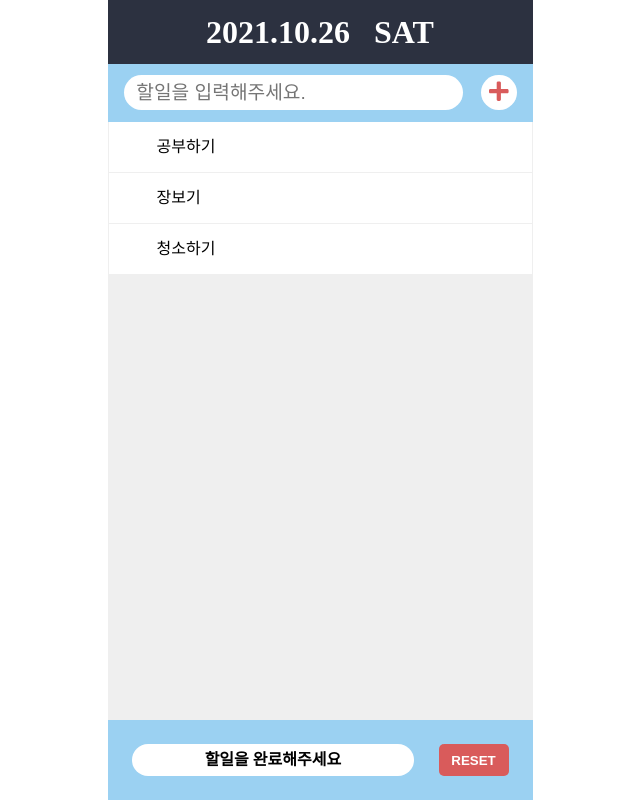
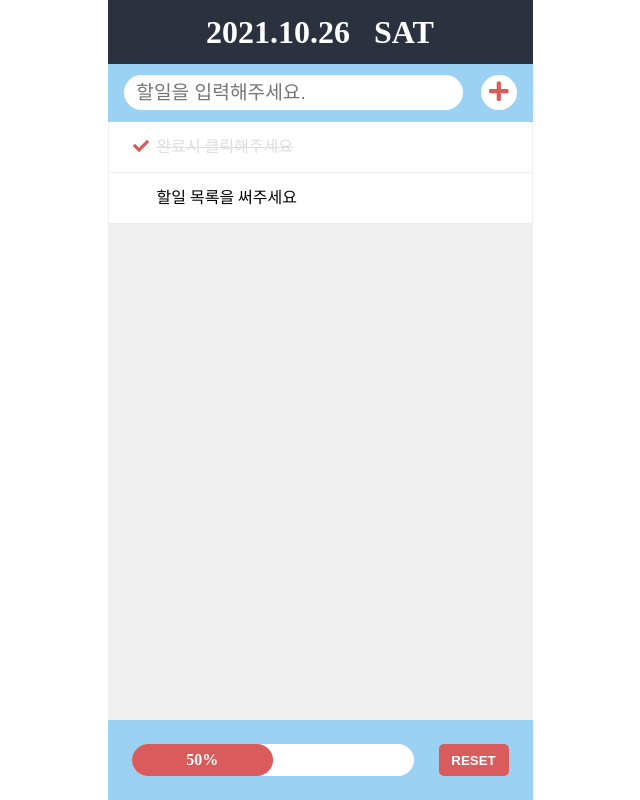
Before and after one commit to NamgyungKim/Todo-list-2021, a React (Create React App) app: page / in a window 1280 px wide. Shown: the whole page, without its empty margins (320-960 px from the left). Built offline with nearby package versions, Linux system fonts and the light colour scheme.

Commit message:
console.log 제거, 마지막 세팅

```diff
--- a/src/app.jsx
+++ b/src/app.jsx
@@ -7,9 +7,8 @@ import List from './components/list';
 
 const App = () => {
   const [list,setList] = useState([
-    {name:'공부하기', check: false},
-    {name:'장보기',check: false},
-    {name:'청소하기',check: false}
+    {name:'완료시 클릭해주세요', check: true},
+    {name:'할일 목록을 써주세요',check: false}
   ])
 
   const gauge = () => {
```
